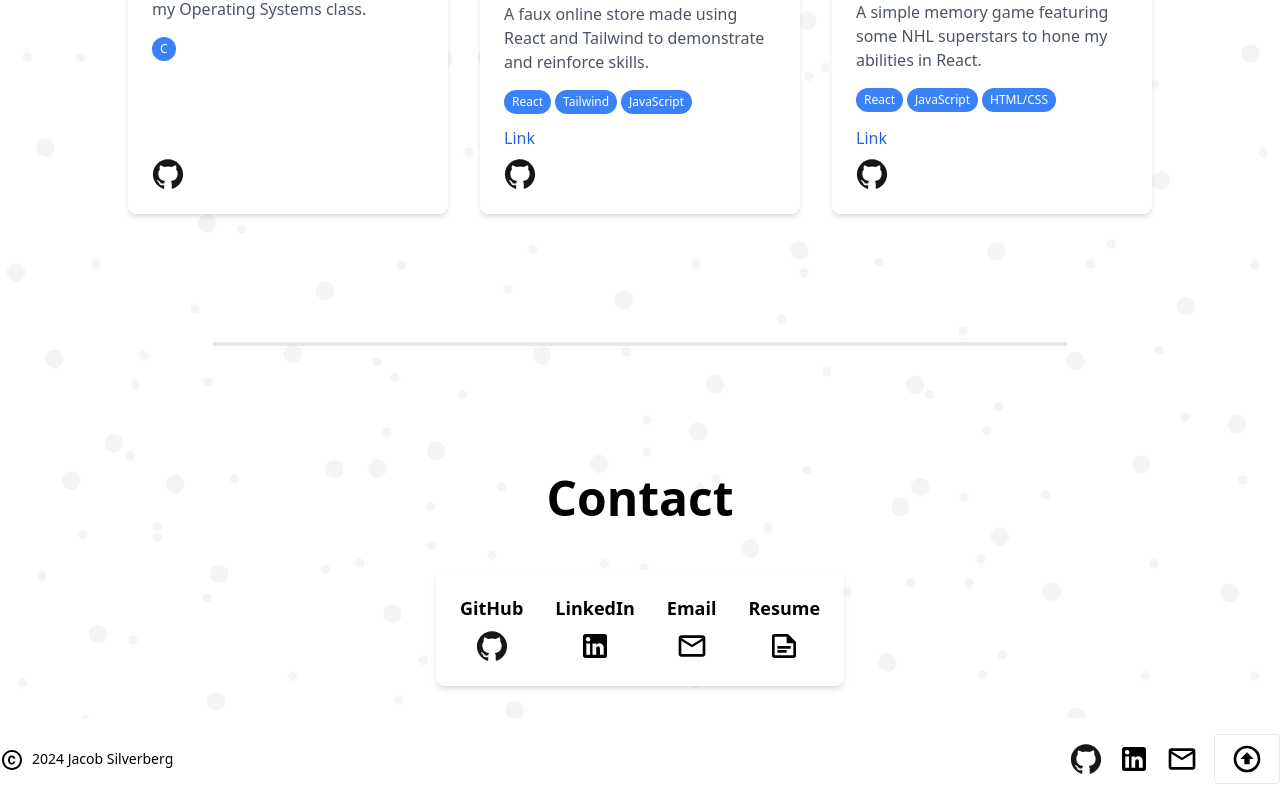
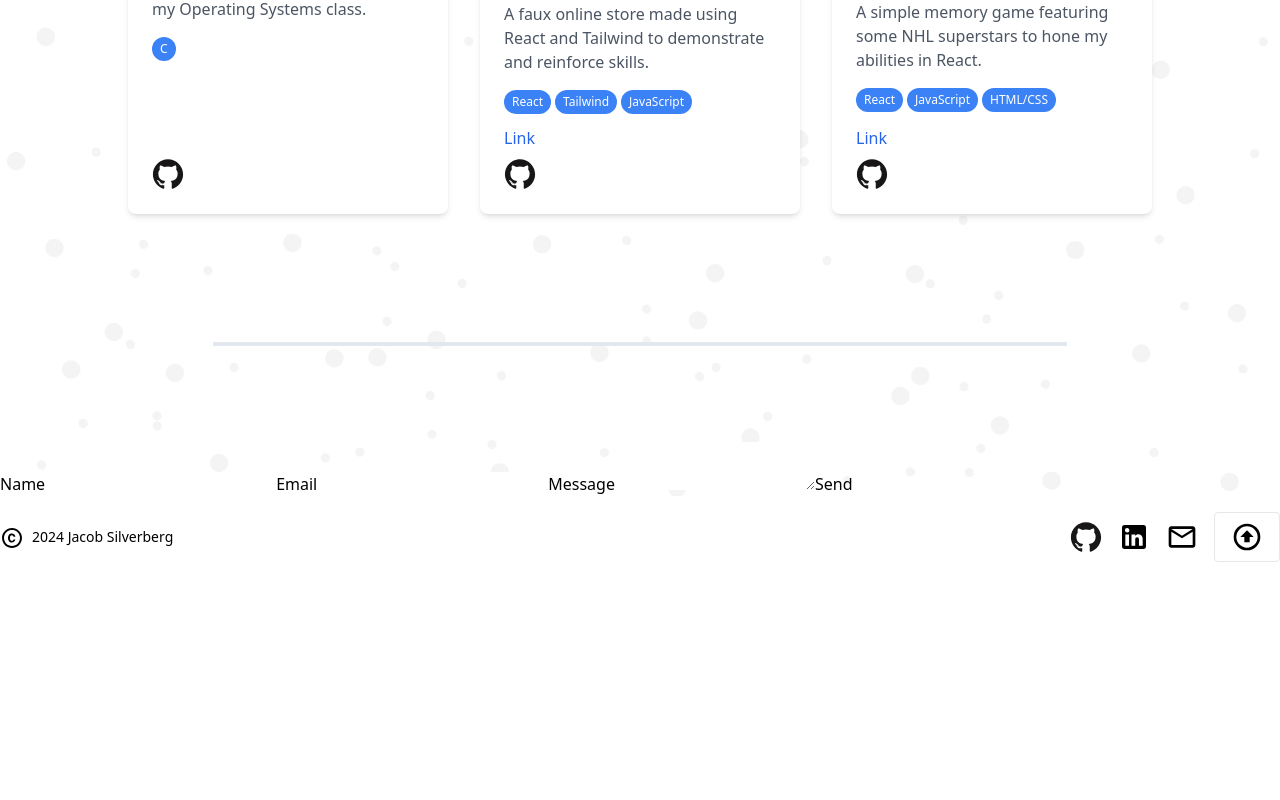
Before and after one commit to JacobSilverberg/portfolio, a React (Vite) app: page / in a window 1280 px wide. Shown: the part 3479-4279 px from the top of the page. After the commit the page ends 4057 px from the top, so only its background shows below. Built offline with nearby package versions, Linux system fonts and the light colour scheme.

Commit message:
added functional contact form

```diff
--- a/index.html
+++ b/index.html
@@ -11,4 +11,14 @@
     <div id="root"></div>
     <script type="module" src="/src/main.jsx"></script>
   </body>
+  <script type="text/javascript"
+        src="https://cdn.jsdelivr.net/npm/@emailjs/browser@4/dist/email.min.js">
+  </script>
+  <script type="text/javascript">
+    (function(){
+        emailjs.init({
+          publicKey: "USev2UtFeV4qirfsC",
+        });
+    })();
+  </script>
 </html>
--- a/package.json
+++ b/package.json
@@ -10,6 +10,7 @@
     "preview": "vite preview"
   },
   "dependencies": {
+    "@emailjs/browser": "^4.3.3",
     "prop-types": "^15.8.1",
     "react": "^18.2.0",
     "react-dom": "^18.2.0",
--- a/src/components/Contact.jsx
+++ b/src/components/Contact.jsx
@@ -1,137 +1,35 @@
-import { useEffect, useState, useRef } from 'react';
+import { useState, useEffect, useRef } from 'react';
+import emailjs from '@emailjs/browser';
 
 export function Contact() {
-    const [isContactVisible, setContactVisible] = useState(false);
-    const contactRef = useRef(null);
+    const form = useRef();
 
-    useEffect(() => {
-        const observer = new IntersectionObserver(
-            ([entry]) => {
-                if (entry.isIntersecting) {
-                    const currentRef = contactRef.current;
-                    if (currentRef) {
-                        setTimeout(() => {
-                            setContactVisible(true);
-                        }, 500);
-                        observer.unobserve(currentRef);
-                    }
-                }
-            },
-            { rootMargin: '-100px 0px' }
+    const sendEmail = (e) => {
+      e.preventDefault();
+
+      emailjs
+        .sendForm('service_gmail_jstech', 'contact_form', form.current, {
+          publicKey: 'USev2UtFeV4qirfsC',
+        })
+        .then(
+          () => {
+            console.log('SUCCESS!');
+          },
+          (error) => {
+            console.log('FAILED...', error.text);
+          },
         );
-
-        const currentRef = contactRef.current;
-
-        if (currentRef) {
-            observer.observe(currentRef);
-        }
-
-        return () => {
-            if (currentRef) {
-                observer.unobserve(currentRef);
-            }
-        };
-    }, []);
+    };
 
     return (
-        <div
-            id="contact"
-            ref={contactRef}
-            className={`container mx-auto py-8 ${isContactVisible ? 'opacity-100 transition-opacity duration-500' : 'opacity-0'}`}
-        >
-            <div className="text-center">
-                <h2 className="font-atkinson text-4xl md:text-5xl font-bold mb-12">
-                    Contact
-                </h2>
-            </div>
-            <div className="flex justify-center">
-                <div className="bg-white shadow-md rounded-lg p-6">
-                    <ul className="flex justify-between space-x-8">
-                        <li className="flex flex-col items-center">
-                            <a
-                                href="https://github.com/JacobSilverberg"
-                                target="_blank"
-                                rel="noopener noreferrer"
-                                className="text-lg font-semibold mb-2"
-                            >
-                                GitHub
-                            </a>
-                            <a
-                                href="https://github.com/JacobSilverberg"
-                                target="_blank"
-                                rel="noopener noreferrer"
-                            >
-                                <img
-                                    src="../images/skills/GitHub.svg"
-                                    alt="GitHub"
-                                    className="w-8 h-8 mx-auto"
-                                />
-                            </a>
-                        </li>
-                        <li className="flex flex-col items-center">
-                            <a
-                                href="https://www.linkedin.com/in/jacobsilverberg/"
-                                target="_blank"
-                                rel="noopener noreferrer"
-                                className="text-lg font-semibold mb-2"
-                            >
-                                LinkedIn
-                            </a>
-                            <a
-                                href="https://www.linkedin.com/in/jacobsilverberg/"
-                                target="_blank"
-                                rel="noopener noreferrer"
-                            >
-                                <img
-                                    src="../images/footer/linkedin.svg"
-                                    alt="LinkedIn"
-                                    className="w-8 h-8 mx-auto"
-                                />
-                            </a>
-                        </li>
-                        <li className="flex flex-col items-center">
-                            <a
-                                href="mailto:JacobSilverberg@gmail.com"
-                                target="_blank"
-                                rel="noopener noreferrer"
-                                className="text-lg font-semibold mb-2"
-                            >
-                                Email
-                            </a>
-                            <a
-                                href="mailto:JacobSilverberg@gmail.com"
-                            >
-                                <img
-                                    src="../images/footer/email.svg"
-                                    alt="Email"
-                                    className="w-8 h-8 mx-auto"
-                                />
-                            </a>
-                        </li>
-                        <li className="flex flex-col items-center">
-                            <a
-                                href="/Jacob_Silverberg_Resume.pdf"
-                                target="_blank"
-                                rel="noopener noreferrer"
-                                className="text-lg font-semibold mb-2"
-                            >
-                                Resume
-                            </a>
-                            <a
-                                href="/Jacob_Silverberg_Resume.pdf"
-                                target="_blank"
-                                rel="noopener noreferrer"
-                            >
-                                <img
-                                    src="../images/contact/resume.svg"
-                                    alt="Resume"
-                                    className="w-8 h-8 mx-auto"
-                                />
-                            </a>
-                        </li>
-                    </ul>
-                </div>
-            </div>
-        </div>
+      <form ref={form} onSubmit={sendEmail}>
+        <label>Name</label>
+        <input type="text" name="user_name" />
+        <label>Email</label>
+        <input type="email" name="user_email" />
+        <label>Message</label>
+        <textarea name="message" />
+        <input type="submit" value="Send" />
+      </form>
     );
-}
+  }
--- a/src/output.css
+++ b/src/output.css
@@ -884,6 +884,10 @@ video {
   border-radius: 0.75rem;
 }
 
+.rounded-md {
+  border-radius: 0.375rem;
+}
+
 .border {
   border-width: 1px;
 }
@@ -896,6 +900,11 @@ video {
 .border-gray-200 {
   --tw-border-opacity: 1;
   border-color: rgb(229 231 235 / var(--tw-border-opacity));
+}
+
+.border-gray-300 {
+  --tw-border-opacity: 1;
+  border-color: rgb(209 213 219 / var(--tw-border-opacity));
 }
 
 .bg-blue-500 {
@@ -1053,6 +1062,11 @@ video {
   color: rgb(202 138 4 / var(--tw-text-opacity));
 }
 
+.text-red-500 {
+  --tw-text-opacity: 1;
+  color: rgb(239 68 68 / var(--tw-text-opacity));
+}
+
 .opacity-0 {
   opacity: 0;
 }
@@ -1136,6 +1150,11 @@ video {
   background-color: transparent;
 }
 
+.hover\:bg-blue-600:hover {
+  --tw-bg-opacity: 1;
+  background-color: rgb(37 99 235 / var(--tw-bg-opacity));
+}
+
 .hover\:text-gray-800:hover {
   --tw-text-opacity: 1;
   color: rgb(31 41 55 / var(--tw-text-opacity));
@@ -1152,6 +1171,11 @@ video {
 
 .hover\:filter:hover {
   filter: var(--tw-blur) var(--tw-brightness) var(--tw-contrast) var(--tw-grayscale) var(--tw-hue-rotate) var(--tw-invert) var(--tw-saturate) var(--tw-sepia) var(--tw-drop-shadow);
+}
+
+.focus\:border-blue-500:focus {
+  --tw-border-opacity: 1;
+  border-color: rgb(59 130 246 / var(--tw-border-opacity));
 }
 
 .focus\:outline-none:focus {
```
Also changed, not shown: 1 other file (tests, documents, lock files or other folders).
